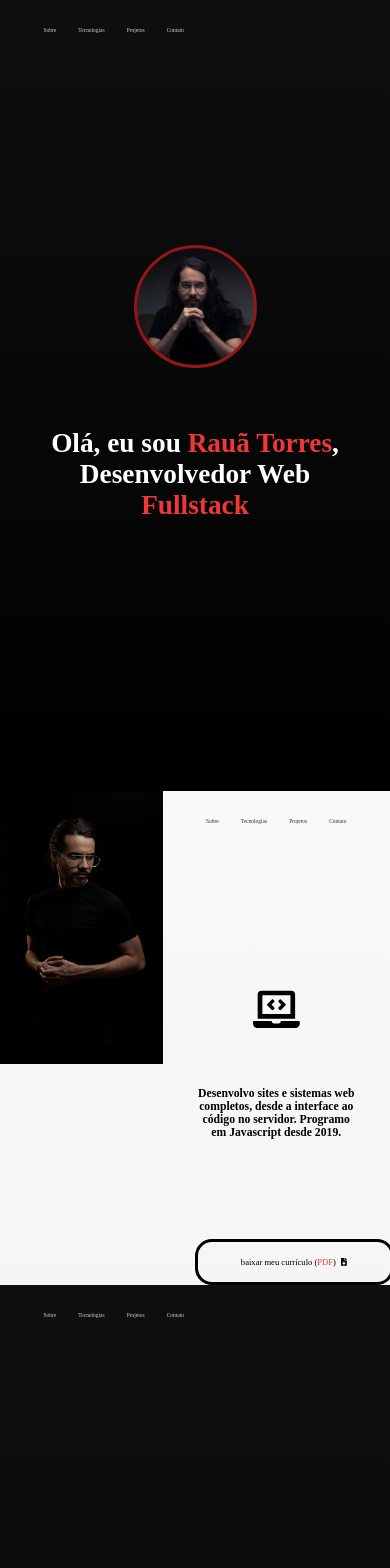
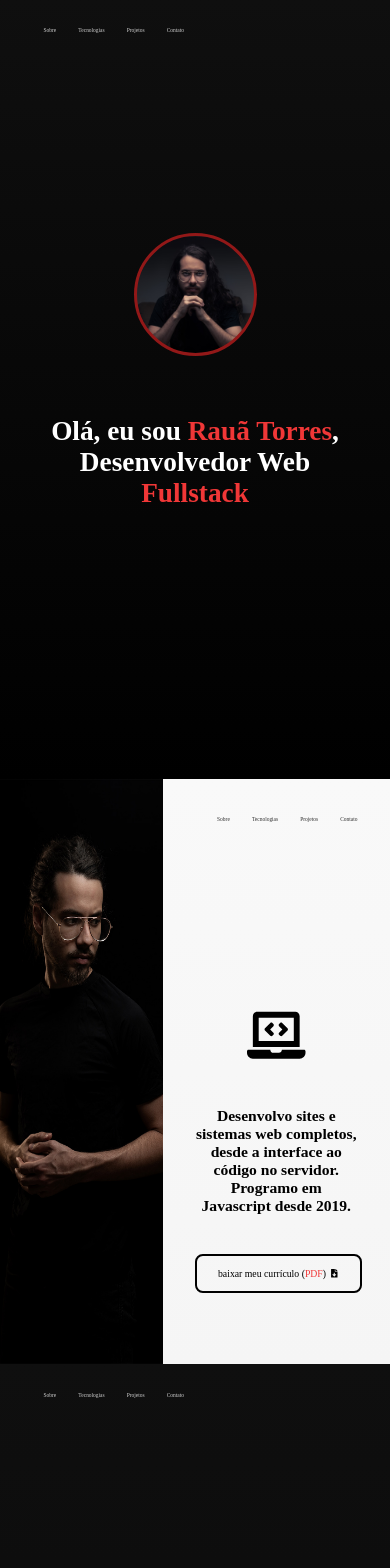
Before and after one commit to Rauatorres/meu-site, a React (Create React App) app: page / in a window 390 px wide. Shown: the top 1568 px of the page. Built offline with nearby package versions, Linux system fonts and the light colour scheme.

Commit message:
finalizando responsividade seção sobre

```diff
--- a/src/components/geral/css/Navbar.css
+++ b/src/components/geral/css/Navbar.css
@@ -38,6 +38,7 @@
 
 .NavbarBotaoMenuBox{
     /* margin-top: 10vw; */
+    width: fit-content;
 }
 .NavbarBotaoMenu{
     font-size: 7vw;
@@ -58,6 +59,12 @@
 .BotaoFecharMenu{
     font-size: 8vw !important;
     margin-left: -1.5vw;
+    /* background-color: red; */
+}
+.BotaoFecharMenuBox{
+    width: fit-content;
+    /* background-color: blue; */
+    margin-left: 0;
 }
 
 @media (max-width: 768px) {
@@ -65,6 +72,20 @@
         /* background-color: red; */
         height: 40vw;
         margin-top: 7vw;
+        margin-bottom: 0;
     }
-
+    /* .NavDireita{
+        display: flex;
+        justify-content: end;
+    } */
+    .NavDireita .NavbarBotaoMenuBox,
+    .NavDireita li{
+        margin: 2.5vw auto;
+        margin-right: 0;
+    }
+    .NavDireita .BotaoFecharMenuBox{
+        /* background-color: red; */
+        margin: auto;
+        margin-right: 0;
+    }
 }
--- a/src/components/geral/navbar/NavbarMenuButton.jsx
+++ b/src/components/geral/navbar/NavbarMenuButton.jsx
@@ -30,7 +30,13 @@ export default props=>{
                 </div>
             )
         }else{
-            return(<NavbarListAberta altura={alturaDaNav} botaoFecharMenu={<div onClick={mudarEstadoMenu}><IoMdArrowDropup className='BotaoFecharMenu'/></div>}/>)
+            return(
+                <NavbarListAberta altura={alturaDaNav} botaoFecharMenu={
+                    <div className='BotaoFecharMenuBox' onClick={mudarEstadoMenu}>
+                        <IoMdArrowDropup className='BotaoFecharMenu'/>
+                    </div>
+                }/>
+            )
         }
     }
 
--- a/src/components/sobre/css/Sobre.css
+++ b/src/components/sobre/css/Sobre.css
@@ -15,6 +15,7 @@
 .SobreConteudoBox{
     grid-column: 7/span 5;
     grid-row: 5;
+    /* background-color: red; */
 }
 .SobreIconeBox{
     /* background-color: red; */
@@ -25,11 +26,13 @@
     font-size: 12vw !important;
 }
 .SobreTextoBox{
-    margin-top: 50px;
+    margin-top: 10vw;
+    /* background-color: blue; */
 }
 .SobreTexto{
     font-size: 3vw;
     text-align: center;
+    /* background-color: red; */
 }
 .SobreBotaoCurriculo{
     /* background-color: red; */
@@ -40,10 +43,10 @@
     width: 100%;
     /* text-align: center; */
     font-size: 2.2vw;
-    margin-top: 100px;
-    padding: 15px;
+    margin-top: 10vw;
+    padding: 1.5vw 0;
     border: 3px solid black;
-    border-radius: 17px;
+    border-radius: 1vw;
     /* text-decoration: none; */
     text-decoration-color: transparent;
 }
@@ -64,3 +67,35 @@
     /* text-decoration: underline; */
     text-decoration-color: black;
 }
+
+@media (max-width: 768px) {
+    .MinhaImagemSobre{
+        background-size: 160% 100%;
+        background-position-x:  center;
+        height: 150vw;
+    }
+    .SobreBotaoIconeBox{
+        margin-top: 0;
+    }
+    .SobreIcone{
+        font-size: 15vw !important;
+    }
+    .SobreTexto{
+        font-size: 4vw;
+    }
+    .SobreBotaoCurriculo{
+        font-size: 2.5vw;
+        padding: 2.3vw 0;
+        border-width: 2px;
+        border-radius: 2vw;
+    }
+    .SobreBotaoIcone{
+        font-size: 2.2vw !important;
+    }
+}
+@media (max-width: 425px) {
+    .SobreBotaoCurriculo{
+        padding: 3vw 0;
+        /* border-radius: ; */
+    }
+}
```
